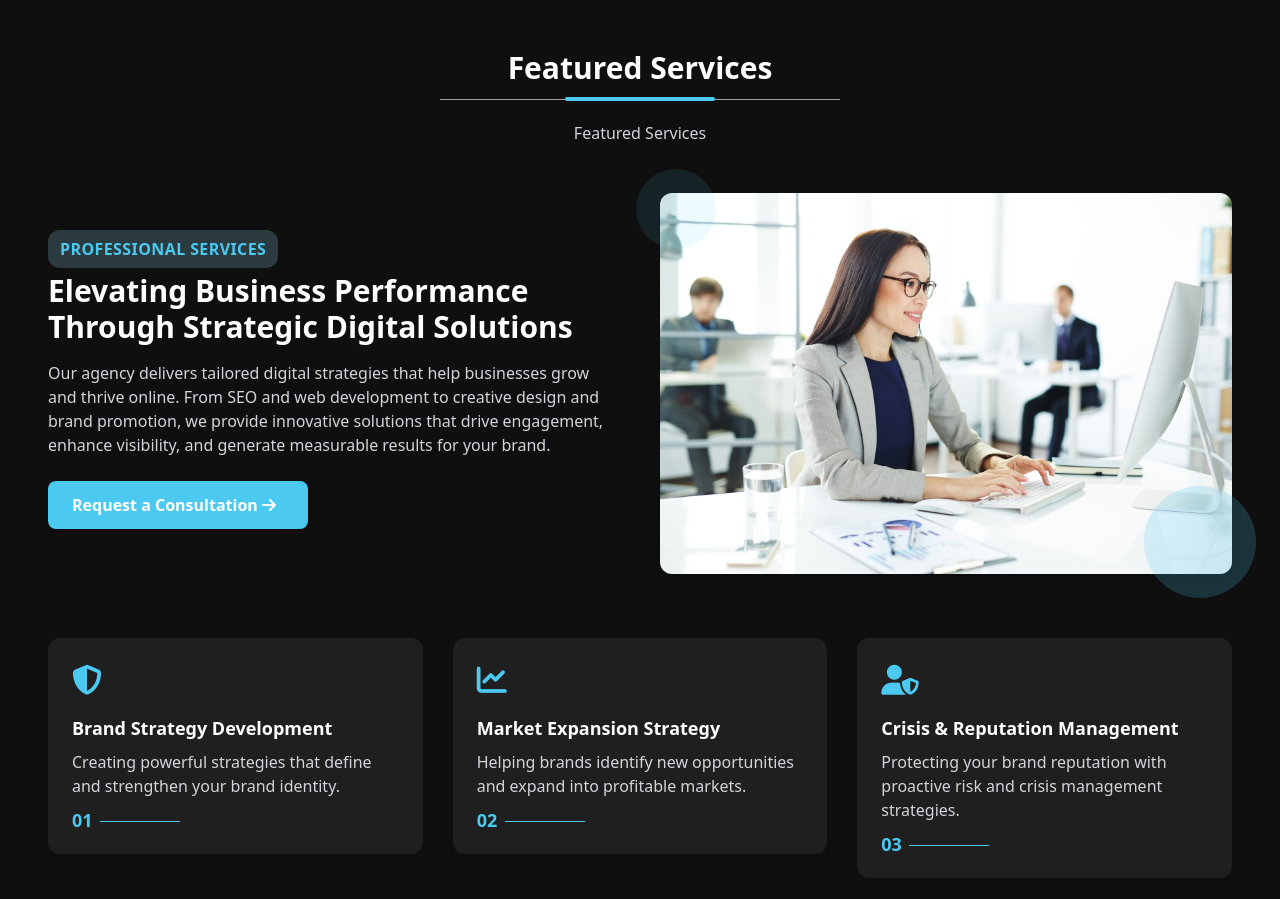
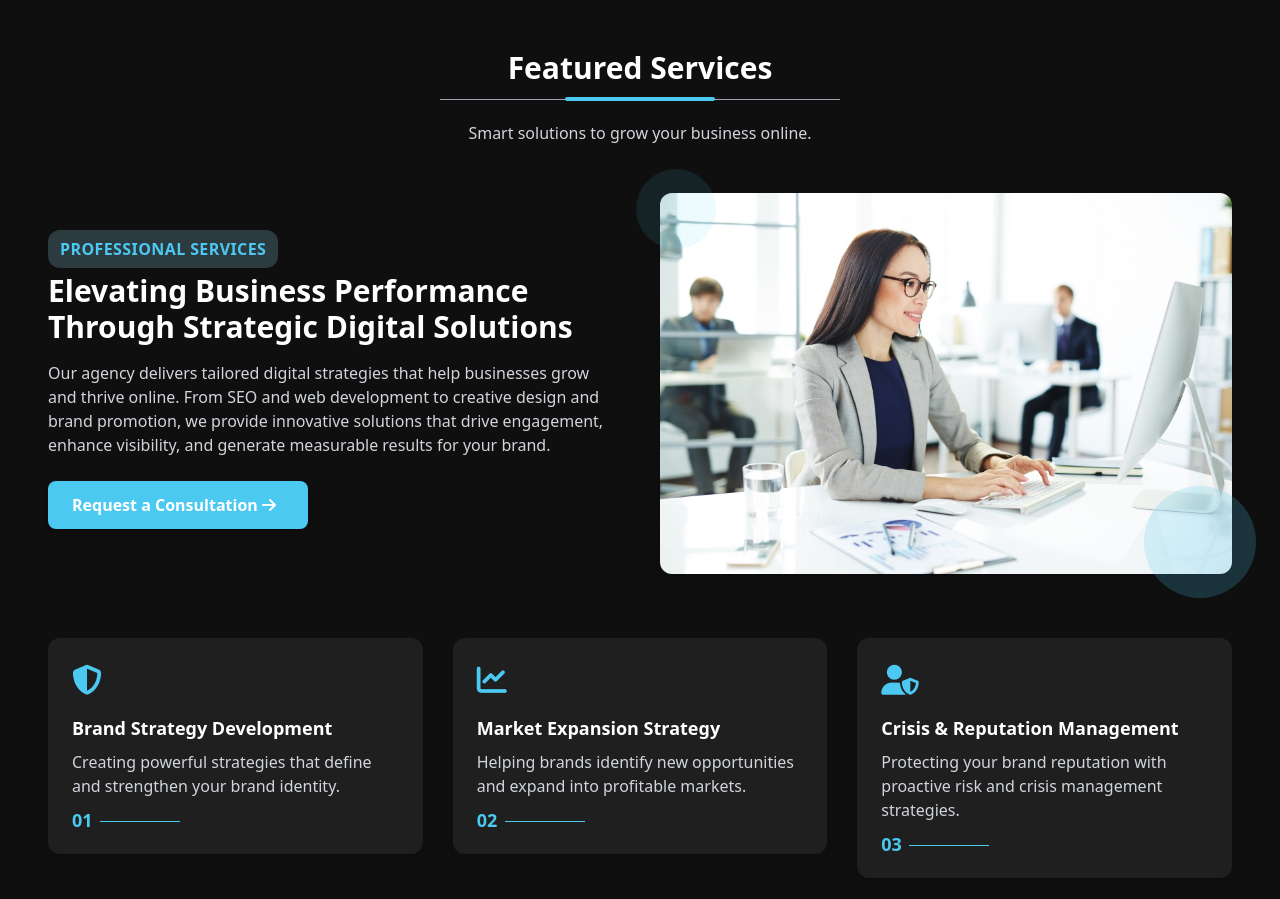
Before and after one commit to SilentProgrammer-max/mrst-website, a website built with Vite: page index.html in a window 1280 px wide. Shown: the part 2020-2919 px from the top of the page. Built offline with nearby package versions, Linux system fonts and the light colour scheme; some icons are missing.

Commit message:
index.html

```diff
--- a/index.html
+++ b/index.html
@@ -513,7 +513,10 @@ grid md:grid-cols-1 gap-4 lg:grid-cols-1">
 </div>
 
 
-            <p class="text-gray-300 mt-2">Featured Services</p>
+<p class="text-gray-300 mt-2">
+ Smart solutions to grow your business online.
+</p>
+
         </div>
 
         <div class="container mx-auto px-6 lg:px-12">
```
